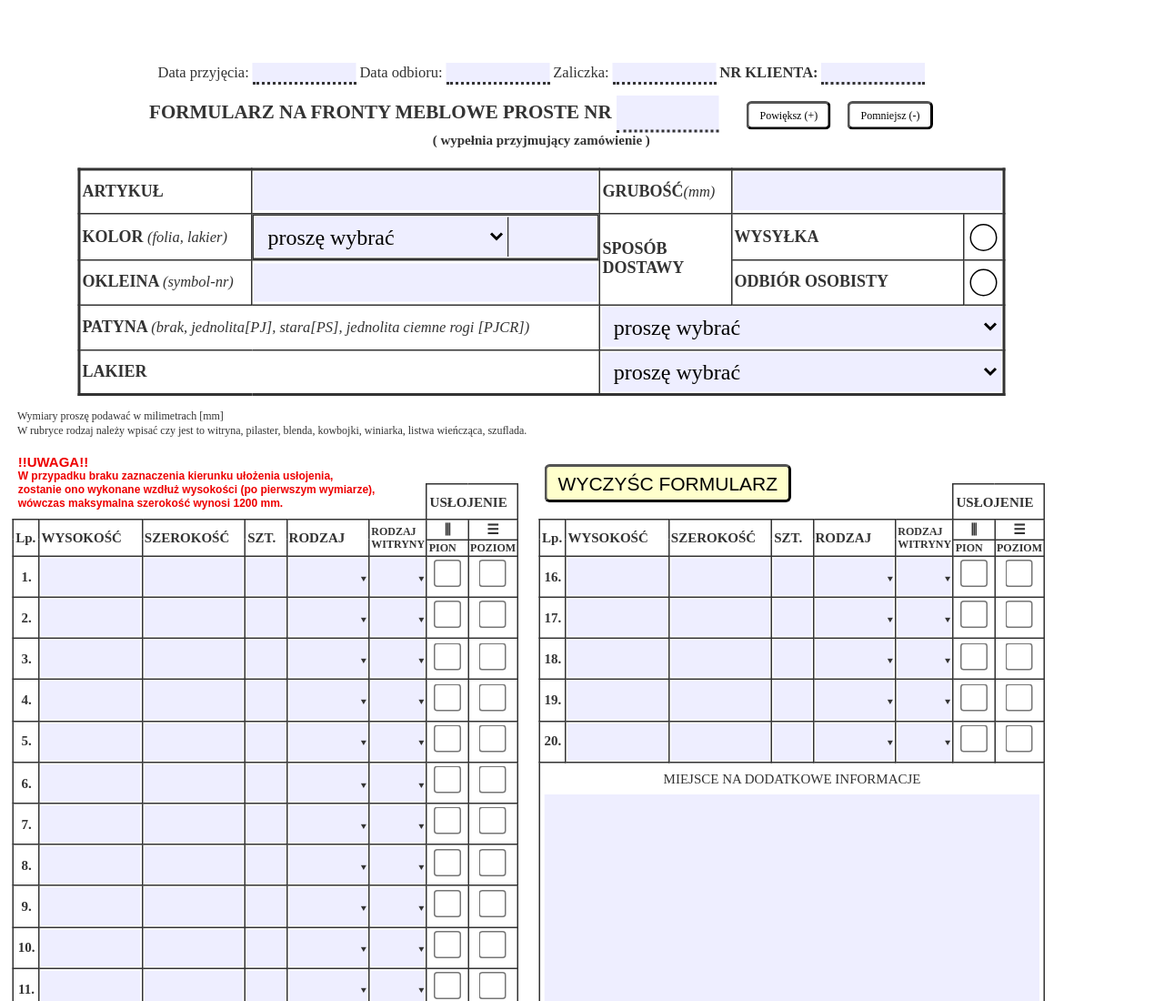
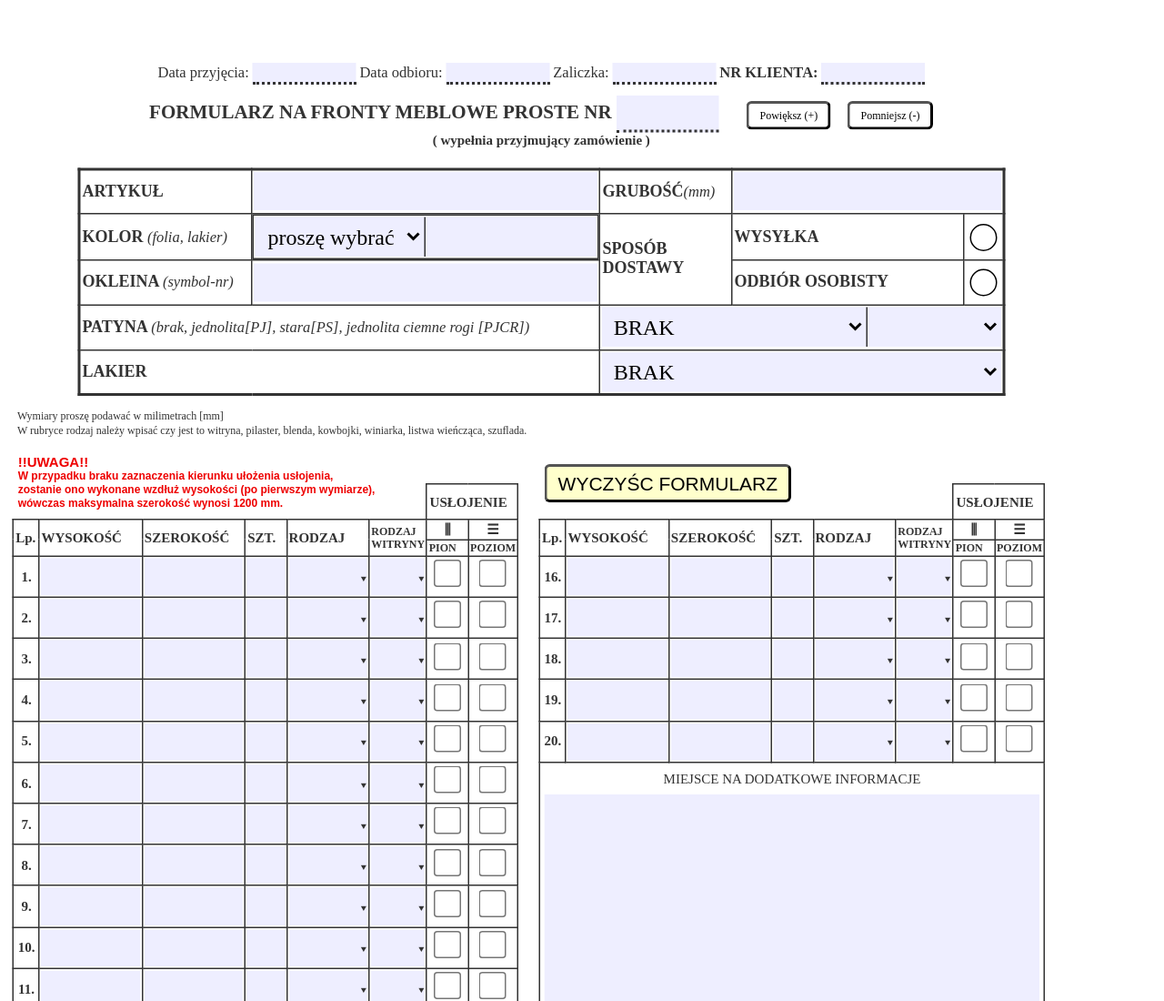
Before and after one commit to MarcinOstaszewski/formularz, a plain HTML site: page index.html in a window 1280 px wide. Shown: the top 1100 px of the page at 91% size. Drawn offline with Linux system fonts and the light colour scheme.

Commit message:
add patine symbol field;

```diff
--- a/index.html
+++ b/index.html
@@ -51,12 +51,12 @@
           <tr>
             <td class="title-cell"><label for="color">KOLOR <i>(folia, lakier)</i></label></td>
             <td class="display-flex">
-              <select id="color" name="color" class="control-cell col-8 border-right" required>
+              <select id="color" name="color" class="control-cell col-6 border-right" required>
                 <option value="">proszę wybrać</option>
-                <option value="foil">FOLIA</option>
-                <option value="lacquer">LAKIER</option>
+                <option value="folia">FOLIA</option>
+                <option value="lakier">LAKIER</option>
               </select>
-              <input id="color-symbol" name="color-symbol" class="control-cell col-4  border-left" type="number" required>
+              <input id="color-symbol" name="color-symbol" class="control-cell col-6  border-left" type="text" required>
             </td>
             <td rowspan="2" class="title-cell">SPOSÓB DOSTAWY</td>
             <td class="w-40mm title-cell"><label for="shipment">WYSYŁKA</label></td>
@@ -75,25 +75,38 @@
             </td>
           </tr>
           <tr>
-            <td colspan="2" class="title-cell"><label for="patine">PATYNA <i>(brak, jednolita[PJ], stara[PS], jednolita ciemne rogi [PJCR])</i></label></td>
+            <td colspan="2" class="title-cell">
+              <label for="patine">PATYNA <i>(brak, jednolita[PJ], stara[PS], jednolita ciemne rogi [PJCR])</i></label>
+            </td>
             <td colspan="3">
-              <select id="patine" name="patine" class="control-cell" required>
-                <option value="">proszę wybrać</option>
-                <option value="none">BRAK</option>
-                <option value="uniform">JEDNOLITA</option>
-                <option value="old">STARA</option>
-                <option value="uniform-dark-corners">JEDNOLITA CIEMNE ROGI</option>
-              </select>
+              <div class="display-flex">
+                <select id="patine" name="patine" class="control-cell border-right col-8" required>
+                  <option value="brak">BRAK</option>
+                  <option value="jednolita">JEDNOLITA</option>
+                  <option value="stara">STARA</option>
+                  <option value="jednolita-ciemne-rogi">JEDNOLITA CIEMNE ROGI</option>
+                </select>
+                <select id="patine-color" name="patine-color" class="control-cell col-4">
+                  <option value=""> </option>
+                  <option value="bialy">bialy</option>
+                  <option value="czarny">czarny</option>
+                  <option value="brazowy">brązowy</option>
+                  <option value="popielaty">popielaty</option>
+                  <option value="zloty">złoty</option>
+                  <option value="srebrny">srebrny</option>
+                  <option value="miedziany">miedziany</option>
+                </select>
+              </div>
             </td>
           </tr>
           <tr>
             <td colspan="2" class="title-cell"><label for="lacquer">LAKIER</label></td>
             <td colspan="3">
               <select id="lacquer" name="lacquer" class="control-cell" required>
-                <option value="">proszę wybrać</option>
+                <option value="brak">BRAK</option>
                 <option value="mat">MAT</option>
-                <option value="structural-mat">MAT STRUKTURALNY</option>
-                <option value="gloss">POŁYSK</option>
+                <option value="mat-strukturalny">MAT STRUKTURALNY</option>
+                <option value="polysk">POŁYSK</option>
               </select>
             </td>
           </tr>
--- a/index.js
+++ b/index.js
@@ -2,7 +2,7 @@
 
   const DELIVERY = "delivery";
   const requiredFieldIds = ["name-surname", "email", "address", "phone",
-    "article", "thickness", "color", DELIVERY, "color-symbol", "lacquer"];
+    "article", "thickness", "color", DELIVERY, "color-symbol"];
 
   function removeWarningOnClick(e) {
     const element = e.target;
--- a/styles.css
+++ b/styles.css
@@ -142,10 +142,6 @@ input, select {
   cursor: pointer;
 }
 
-select.control-cell {
-  width: 100%;
-}
-
 .bottom-table {
   display: inline;
 }
@@ -182,7 +178,6 @@ select.control-cell {
 }
 
 .bottom-table select.control-cell {
-  width: 100%;
   line-height: 24px;
   padding: 0.3rem 0;
 }
```
